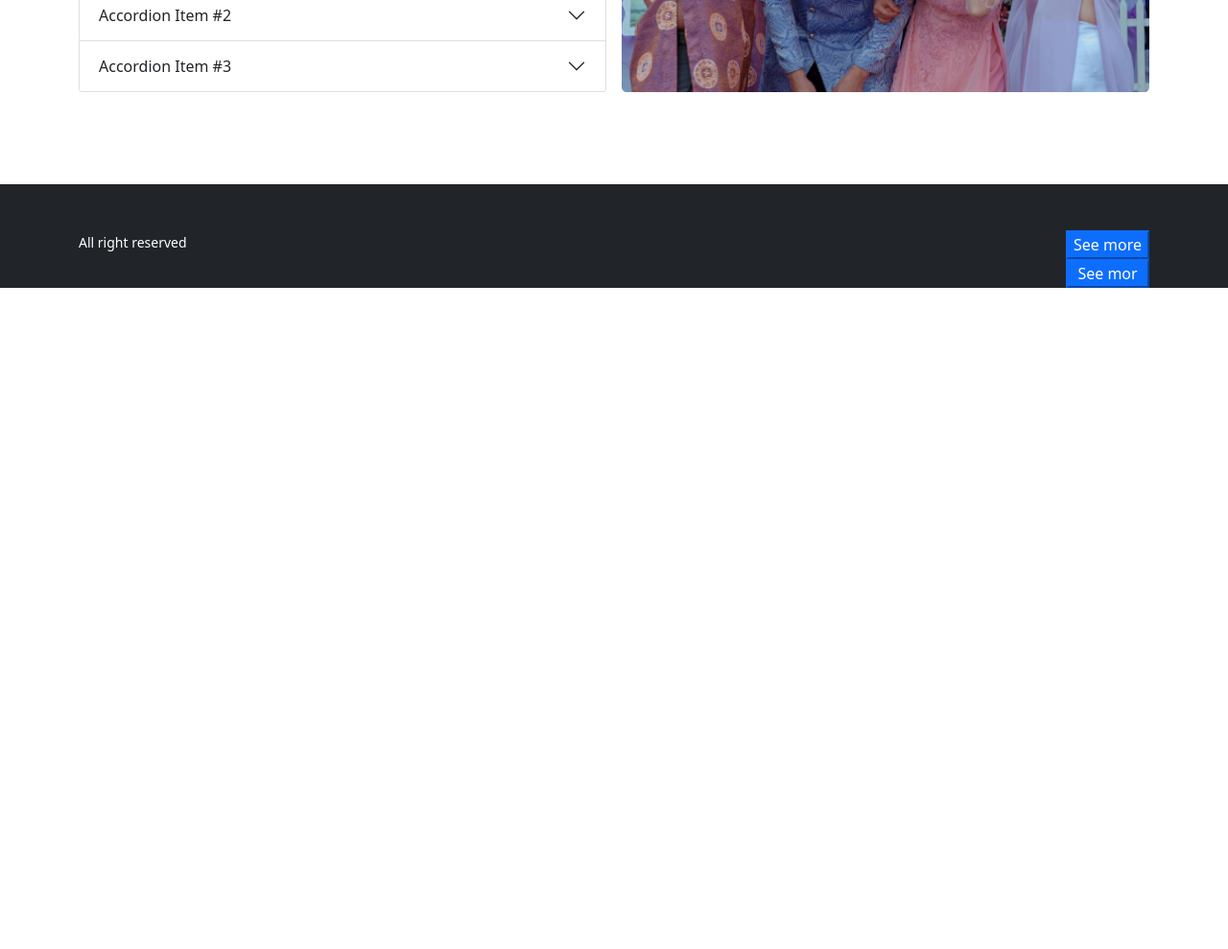
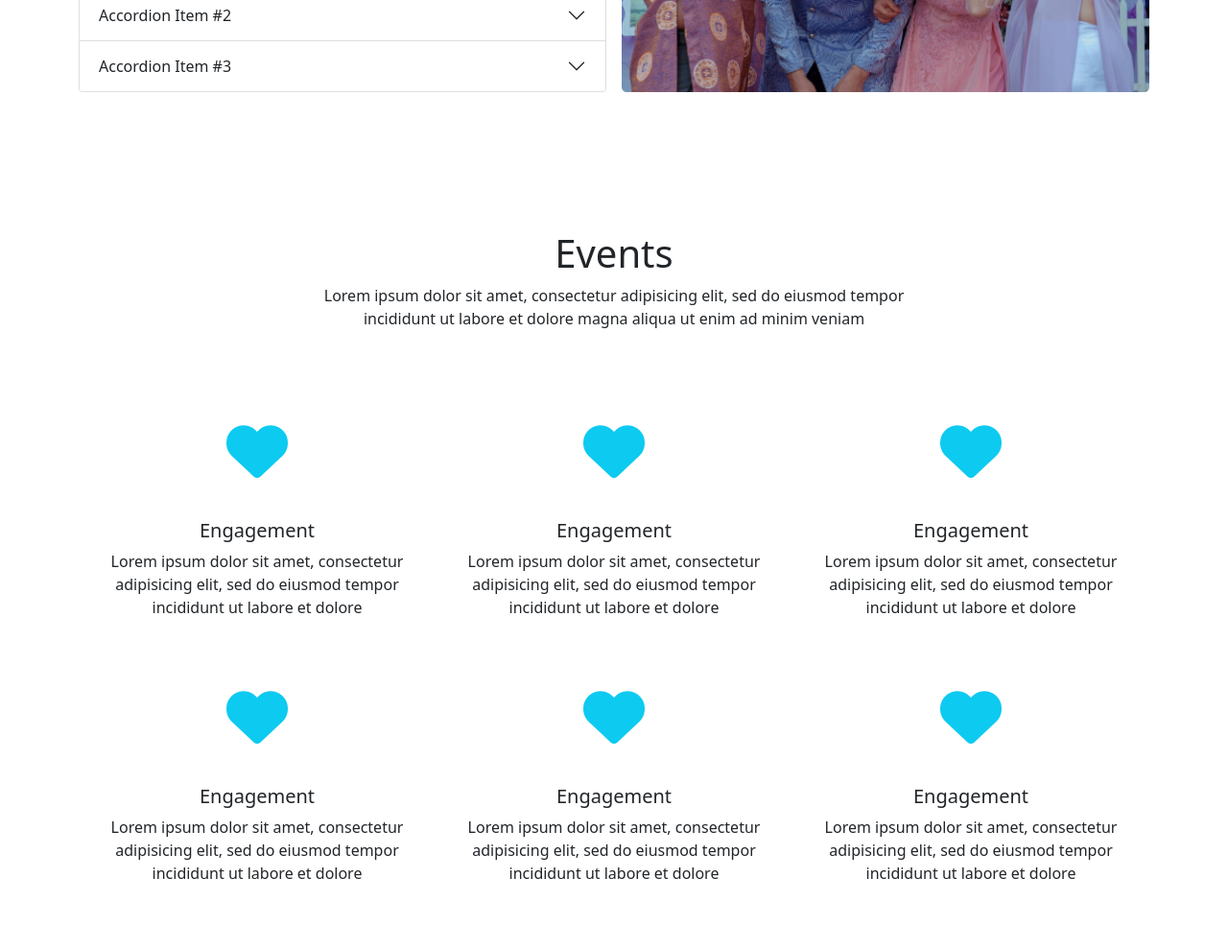
Before and after one commit to Raselshah/convention-center, a plain HTML site: page index.html in a window 1280 px wide. Shown: the part 1949-2938 px from the top of the page at 96% size. Before the commit the page ends 2249 px from the top, so only its background shows below. Drawn offline with nearby package versions, Linux system fonts and the light colour scheme.

Commit message:
event add

```diff
--- a/index.html
+++ b/index.html
@@ -18,7 +18,8 @@
             height: calc(100vh - 60px);
             background-size: cover;
         }
-        .card-box{
+
+        .card-box {
             margin-top: -100px;
         }
     </style>
@@ -129,7 +130,8 @@
                         <div class="card-body">
                             <h5 class="card-title display-5 fw-bold">Card title</h5>
                             <h5 class="card-title display-5 fw-bold">Card title</h5>
-                      <p class="card-text">This is a longer card with supporting text below as a natural lead-in to additional content. This content is a little bit longer.</p>
+                            <p class="card-text">This is a longer card with supporting text below as a natural lead-in
+                                to additional content. This content is a little bit longer.</p>
                             <div class="d-flex flex-column">
                                 <p class="lh-1">
                                     <small><i class="fas fa-check-circle"></i> limited space access</small>
@@ -156,7 +158,8 @@
                         <div class="card-body">
                             <h5 class="card-title display-5 fw-bold">Card title</h5>
                             <h5 class="card-title display-5 fw-bold">Card title</h5>
-                      <p class="card-text">This is a longer card with supporting text below as a natural lead-in to additional content. This content is a little bit longer.</p>
+                            <p class="card-text">This is a longer card with supporting text below as a natural lead-in
+                                to additional content. This content is a little bit longer.</p>
                             <div class="d-flex flex-column">
                                 <p class="lh-1">
                                     <small><i class="fas fa-check-circle"></i> limited space access</small>
@@ -186,7 +189,8 @@
                         <div class="card-body">
                             <h5 class="card-title display-5 fw-bold">Card title</h5>
                             <h5 class="card-title display-5 fw-bold">Card title</h5>
-                      <p class="card-text">This is a longer card with supporting text below as a natural lead-in to additional content. This content is a little bit longer.</p>
+                            <p class="card-text">This is a longer card with supporting text below as a natural lead-in
+                                to additional content. This content is a little bit longer.</p>
                             <div class="d-flex flex-column">
                                 <p class="lh-1">
                                     <small><i class="fas fa-check-circle"></i> limited space access</small>
@@ -213,7 +217,8 @@
                         <div class="card-body">
                             <h5 class="card-title display-5 fw-bold">Card title</h5>
                             <h5 class="card-title display-5 fw-bold">Card title</h5>
-                      <p class="card-text">This is a longer card with supporting text below as a natural lead-in to additional content. This content is a little bit longer.</p>
+                            <p class="card-text">This is a longer card with supporting text below as a natural lead-in
+                                to additional content. This content is a little bit longer.</p>
                             <div class="d-flex flex-column">
                                 <p class="lh-1">
                                     <small><i class="fas fa-check-circle"></i> limited space access</small>
@@ -406,6 +411,91 @@
             </div>
         </section>
 
+        <!-- event section start now -->
+
+        <section class="container my-5 py-5">
+            <div class="d-flex justify-content-center align-items-center flex-column text-center">
+                <h1>Events</h1>
+                <p>Lorem ipsum dolor sit amet, consectetur adipisicing elit, sed do eiusmod tempor <br> incididunt ut
+                    labore et dolore magna aliqua ut enim ad minim veniam</p>
+            </div>
+            <div class="my-4 py-4">
+                <div class="row row-cols-1 row-cols-md-2 row-cols-lg-3 g-0">
+                    <div class="col">
+                        <div
+                            class="card border-0 rounded-0 h-100 d-flex justify-content-center align-items-center py-4">
+                            <p class="display-3 text-info"><i class="fas fa-heart"></i></p>
+                            <div class="card-body text-center">
+                                <h5 class="card-title">Engagement</h5>
+                                <p class="card-text">Lorem ipsum dolor sit amet, consectetur adipisicing elit, sed do
+                                    eiusmod tempor incididunt ut labore et dolore</p>
+                            </div>
+                        </div>
+                    </div>
+
+                    <div class="col">
+                        <div
+                            class="card px-0 border-0 rounded-0 h-100 d-flex justify-content-center align-items-center py-4">
+                            <p class="display-3 text-info"><i class="fas fa-heart"></i></p>
+                            <div class="card-body text-center">
+                                <h5 class="card-title">Engagement</h5>
+                                <p class="card-text">Lorem ipsum dolor sit amet, consectetur adipisicing elit, sed do
+                                    eiusmod tempor incididunt ut labore et dolore</p>
+                            </div>
+                        </div>
+                    </div>
+
+                    <div class="col">
+                        <div
+                            class="card border-0 rounded-0 h-100 d-flex justify-content-center align-items-center py-4">
+                            <p class="display-3 text-info"><i class="fas fa-heart"></i></p>
+                            <div class="card-body text-center">
+                                <h5 class="card-title">Engagement</h5>
+                                <p class="card-text">Lorem ipsum dolor sit amet, consectetur adipisicing elit, sed do
+                                    eiusmod tempor incididunt ut labore et dolore</p>
+                            </div>
+                        </div>
+                    </div>
+
+                    <div class="col">
+                        <div
+                            class="card border-0 rounded-0 h-100 d-flex justify-content-center align-items-center py-4">
+                            <p class="display-3 text-info"><i class="fas fa-heart"></i></p>
+                            <div class="card-body text-center">
+                                <h5 class="card-title">Engagement</h5>
+                                <p class="card-text">Lorem ipsum dolor sit amet, consectetur adipisicing elit, sed do
+                                    eiusmod tempor incididunt ut labore et dolore</p>
+                            </div>
+                        </div>
+                    </div>
+
+                    <div class="col">
+                        <div
+                            class="card border-0 rounded-0 h-100 d-flex justify-content-center align-items-center py-4">
+                            <p class="display-3 text-info"><i class="fas fa-heart"></i></p>
+                            <div class="card-body text-center">
+                                <h5 class="card-title">Engagement</h5>
+                                <p class="card-text">Lorem ipsum dolor sit amet, consectetur adipisicing elit, sed do
+                                    eiusmod tempor incididunt ut labore et dolore</p>
+                            </div>
+                        </div>
+                    </div>
+
+                    <div class="col">
+                        <div
+                            class="card border-0 rounded-0 h-100 d-flex justify-content-center align-items-center py-4">
+                            <p class="display-3 text-info"><i class="fas fa-heart"></i></p>
+                            <div class="card-body text-center">
+                                <h5 class="card-title">Engagement</h5>
+                                <p class="card-text">Lorem ipsum dolor sit amet, consectetur adipisicing elit, sed do
+                                    eiusmod tempor incididunt ut labore et dolore</p>
+                            </div>
+                        </div>
+                    </div>
+                </div>
+            </div>
+        </section>
+
 
 
     </main>
```
Lines whose indentation alone changed are shown as unchanged.
